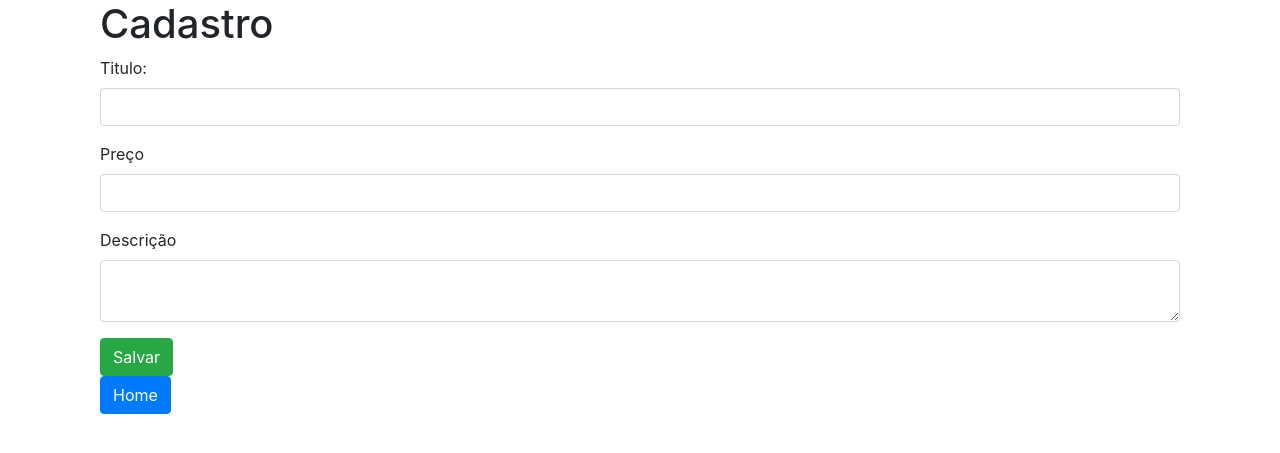
After one commit to vanessametonini/cdc35, a Node project: template views/form.ejs in a window 1280 px wide. The commit adds this page. Shown: the top 453 px of the page. Run offline with Node 20 templates, Linux system fonts and the light colour scheme; the template is opened without the code that fills it, so the values that code supplies are empty; some libraries are stand-ins or nearby versions.

Commit message:
Cap04.Form Cadastro template

```diff
--- /dev/null
+++ b/views/form.ejs
@@ -0,0 +1,33 @@
+<!DOCTYPE html>
+<html lang="pt-br">
+<head>
+    <meta charset="UTF-8">
+    <meta name="viewport" content="width=device-width, initial-scale=1.0">
+    <meta http-equiv="X-UA-Compatible" content="ie=edge">
+    <link rel="stylesheet" href="/static/css/bootstrap.css">
+    <title>Casa do código - Cadastro</title>
+</head>
+<body>
+<div class="container">
+    <section class="col-12">
+        <h1>Cadastro</h1>
+        <form action="/produtos" method="post">
+            <div class="form-group">
+                <label for="titulo">Titulo:</label>
+                <input name="titulo" id="titulo" type="text" class="form-control">
+            </div>
+            <div class="form-group">
+                <label for="preco">Preço</label>
+                <input name="preco" id="preco" type="text" class="form-control">
+            </div>
+            <div class="form-group">
+                <label for="descricao">Descrição</label>
+                <textarea name="descricao" id="descricao" class="form-control"></textarea>
+            </div>
+            <button class="btn btn-success" type="submit">Salvar</button>
+        </form>
+        <a href="/" class="btn btn-primary">Home</a>
+    </section>
+</div>
+</body>
+</html>
--- a/views/produtos/lista.ejs
+++ b/views/produtos/lista.ejs
@@ -1,5 +1,5 @@
 <!DOCTYPE html>
-<html lang="en">
+<html lang="pt-br">
 <head>
     <meta charset="UTF-8">
     <meta name="viewport" content="width=device-width, initial-scale=1.0">
```
